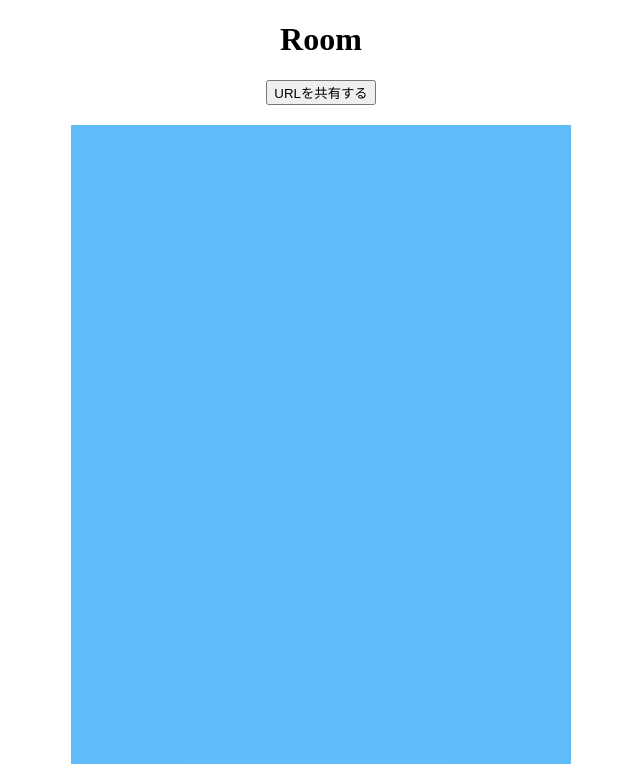
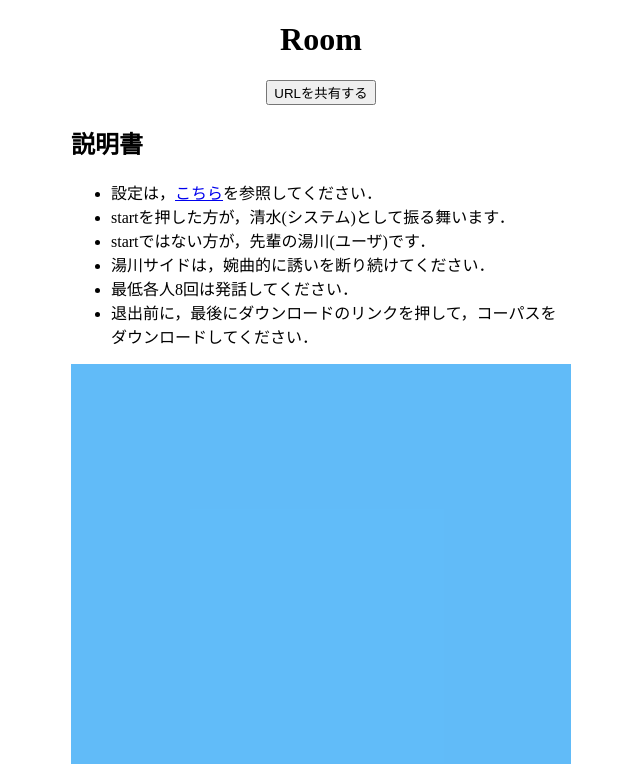
Before and after one commit to yuta0306/livecon-web, a Flask app: page /room/1 in a window 1280 px wide. Shown: the top 764 px of the page, without its empty margins (319-959 px from the left). Run offline with Flask 2, Linux system fonts and the light colour scheme; some libraries are stand-ins or nearby versions.

Commit message:
add instructoin

```diff
--- a/templates/room.html
+++ b/templates/room.html
@@ -11,6 +11,17 @@
         <h1>Room</h1>
         <button id="shareUrl">URLを共有する</button>
         <div id="chat-container">
+            <div>
+                <h2>説明書</h2>
+                <ul>
+                    <li>設定は，<a href="https://dialog-system-live-competition.github.io/dslc4/situationtrack.html" target="_blank" rel="noopener noreferrer">こちら</a>を参照してください．</li>
+                    <li>startを押した方が，清水(システム)として振る舞います．</li>
+                    <li>startではない方が，先輩の湯川(ユーザ)です．</li>
+                    <li>湯川サイドは，婉曲的に誘いを断り続けてください．</li>
+                    <li>最低各人8回は発話してください．</li>
+                    <li>退出前に，最後にダウンロードのリンクを押して，コーパスをダウンロードしてください．</li>
+                </ul>
+            </div>
             <div id="chat">
                 {% for msg in chats %}
                 <div>{{ msg }}</div>
```
